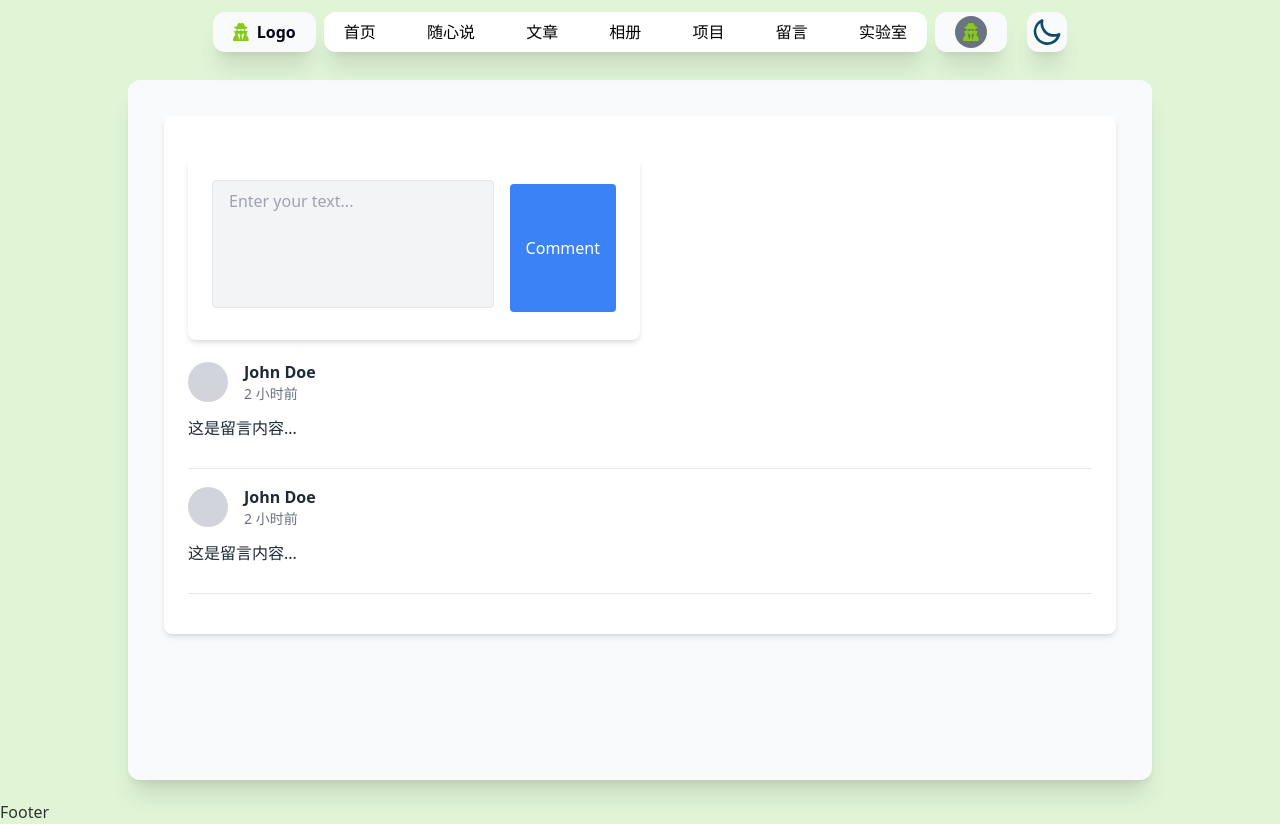
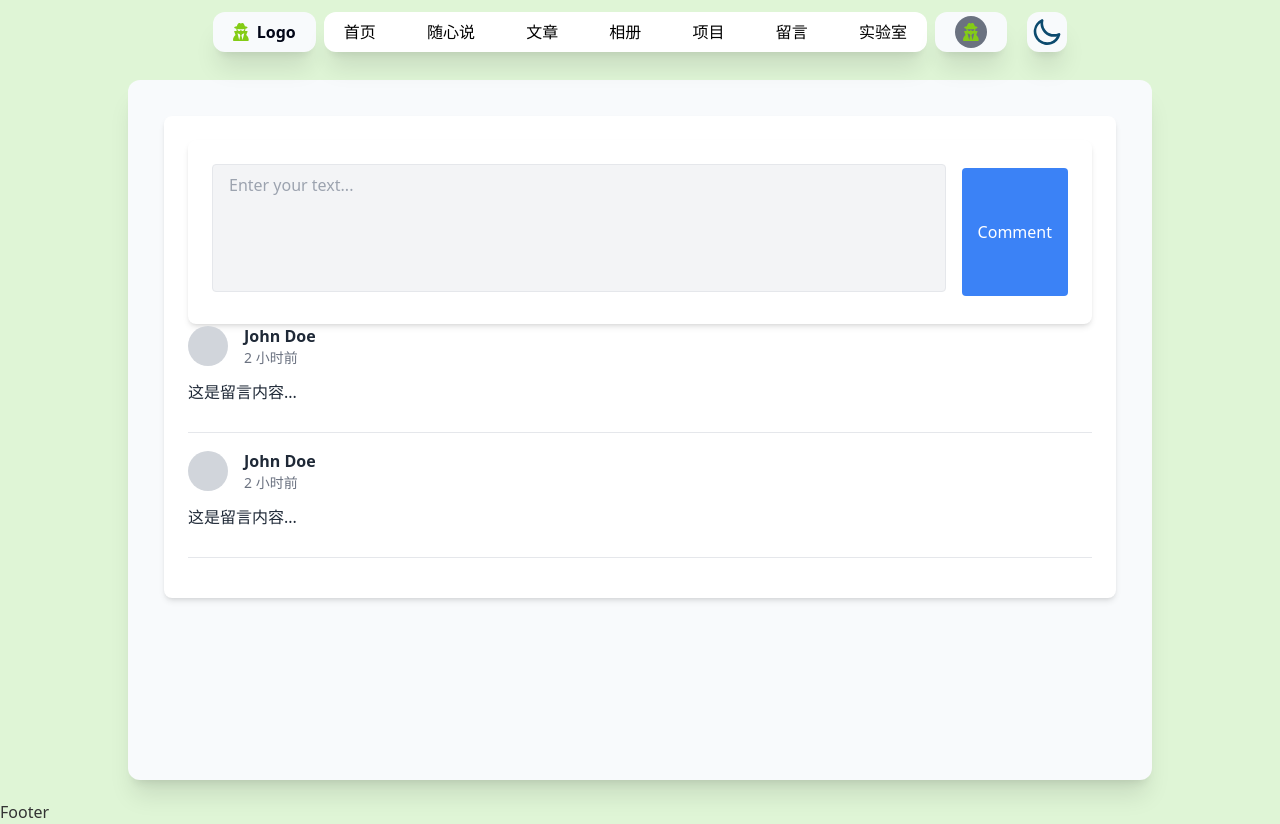
Before and after one commit to Daudxu/my-blog-nuxt3, a Nuxt app: page /message-board in a window 1280 px wide. Built offline with nearby package versions, Linux system fonts and the light colour scheme.

Commit message:
fix update code

```diff
--- a/pages/message-board/index.vue
+++ b/pages/message-board/index.vue
@@ -4,15 +4,13 @@
         <!-- <h1 class="text-2xl font-semibold mb-4">留言板</h1> -->
         <div class="w-full  p-6 bg-white rounded-lg shadow-md">
 
-        <form class="mt-4 pb-5">
-            <div class="w-1/2 p-6 bg-white rounded-lg shadow-md">
-                <div class="flex items-center ">
+        <form class="p-6 bg-white rounded-lg shadow-md">
+            <div class="flex items-center justify-between ">
                     <textarea class="w-full h-32 px-4 py-2 mb-2 bg-gray-100 border rounded focus:border-blue-500 focus:ring focus:ring-blue-200 transition resize-none" placeholder="Enter your text..."></textarea>
 
                         <button class="ml-4 h-32 px-4 py-2 bg-blue-500 text-white rounded hover:bg-blue-600 transition">Comment</button>
 
                 </div>
-            </div>
         </form>
         <div class="space-y-4">
             <div>
```
